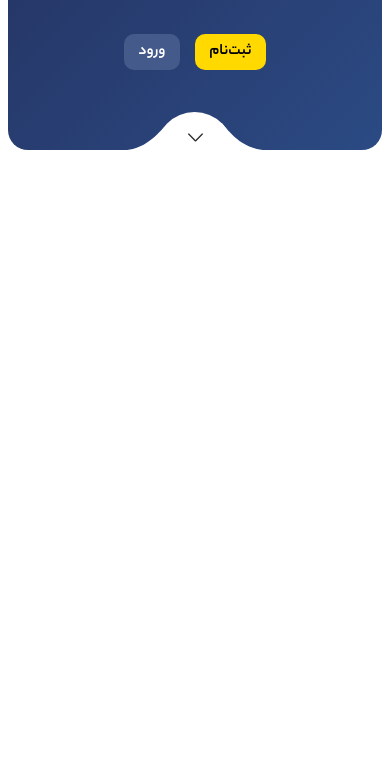
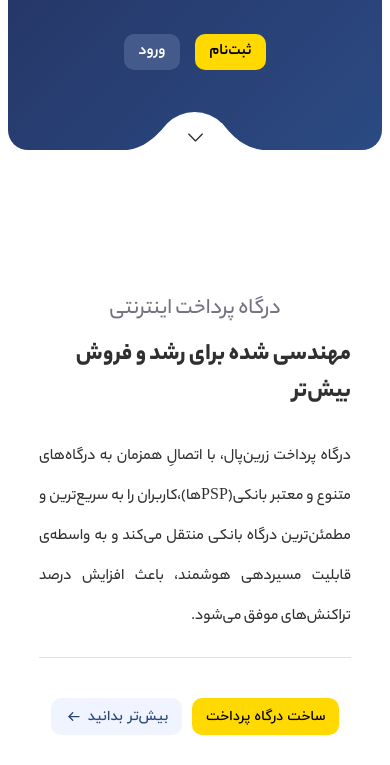
Before and after one commit to MagidAsh/Zarinpal-HTML-CSS-JS, a plain HTML site: page index.html in a window 390 px wide. Shown: the part 582-1347 px from the top of the page. Before the commit the page ends 844 px from the top, so only its background shows below. Drawn offline with Linux system fonts and the light colour scheme.

Commit message:
Making cards

```diff
--- a/index.html
+++ b/index.html
@@ -143,6 +143,28 @@
         <img src="./images/down-arrow-svgrepo-com.svg" alt="down arrow" />
       </div>
     </main>
+    <section class="online-payment">
+      <div class="section-image">
+        <img src="./images/pg.svg" alt="image" />
+      </div>
+      <div class="section-text">
+        <h2>درگاه پرداخت اینترنتی</h2>
+        <h3>مهندسی شده برای رشد و فروش بیش‌تر</h3>
+        <p>
+          درگاه پرداخت زرین‌پال، با اتصالِ همزمان به درگاه‌های متنوع و معتبر
+          بانکی(PSPها)،کاربران را به سریع‌ترین و مطمئن‌ترین درگاه بانکی منتقل
+          می‌کند و به واسطه‌ی قابلیت مسیردهی هوشمند، باعث افزایش درصد تراکنش‌های
+          موفق می‌شود.
+        </p>
+        <div class="section-links">
+          <a href="#" class="first-button">ساخت درگاه پرداخت</a>
+          <a href="#" class="second-button"
+            >بیش‌تر بدانید
+            <img src="./images/arrow.svg" alt="arrow" />
+          </a>
+        </div>
+      </div>
+    </section>
     <script src="./js/script.js"></script>
   </body>
 </html>
--- a/styles/style.css
+++ b/styles/style.css
@@ -21,6 +21,7 @@
   background-color: var(--headr-bg-color);
   backdrop-filter: blur(20px);
   position: sticky;
+  z-index: 1000;
   top: 0;
   transition: all 0.3s ease;
 }
@@ -289,6 +290,87 @@
   cursor: pointer;
 }
 
+.online-payment {
+  width: 1170px;
+  margin: auto;
+  display: flex;
+  align-items: flex-start;
+  justify-content: space-between;
+}
+
+.section-image img {
+  width: 450px;
+  height: 480px;
+}
+
+.section-text {
+  margin: 30px 0;
+  width: 530px;
+}
+
+.section-text h2 {
+  color: #747480;
+  font-family: "YekanBakhMedium";
+  font-size: 1.4rem;
+  font-weight: 500;
+  margin: 20px 0 5px;
+}
+
+.section-text h3 {
+  color: #303030;
+  font-family: "YekanBakhHeavy";
+  font-size: 2rem;
+  font-weight: 600;
+  margin: 5px 0 10px;
+}
+
+.section-text p {
+  color: #303030;
+  font-family: YekanBakhMedium;
+  line-height: 40px;
+  text-align: justify;
+  border-bottom: 1px solid #dfe1e4;
+  padding-bottom: 20px;
+  margin-top: 16px;
+}
+
+.section-links {
+  margin-top: 40px;
+  display: flex;
+}
+
+.section-links .first-button {
+  font-family: "iranyekanwebmedium";
+  font-size: 0.875rem;
+  color: #000;
+  background-color: #ffd900;
+  padding: 9px 14px;
+  border: none;
+  border-radius: 10px;
+  margin-left: 10px;
+  text-decoration: none;
+  cursor: pointer;
+}
+
+.section-links .second-button {
+  font-family: "iranyekanwebmedium";
+  font-size: 0.875rem;
+  background-color: rgba(232, 239, 254, 0.7);
+  color: #28457b;
+  padding: 9px 14px;
+  border: none;
+  border-radius: 10px;
+  text-decoration: none;
+  cursor: pointer;
+  display: flex;
+  align-items: center;
+}
+
+.section-links .second-button img {
+  width: 18px;
+  height: 15px;
+  margin-right: 5px;
+}
 /* Animations */
 
 @keyframes fadeInDown {
@@ -322,6 +404,9 @@
   }
   .banner-image img {
     width: 430px;
+  }
+  .online-payment {
+    width: 940px;
   }
 }
 
@@ -360,6 +445,14 @@
   .go-down {
     bottom: 38px;
   }
+  .online-payment {
+    width: auto;
+    flex-direction: column;
+    align-items: center;
+  }
+  .section-text {
+    width: 95%;
+  }
 }
 
 @media (max-width: 768px) {
@@ -375,6 +468,15 @@
   }
   .banner {
     margin: 0px 8px;
+  }
+  .section-text {
+    display: flex;
+    flex-direction: column;
+    align-items: center;
+  }
+  .section-image img {
+    width: 460px;
+    height: 540px;
   }
 }
 
@@ -392,4 +494,14 @@
     font-size: 16px;
     line-height: 36px;
   }
+  .section-image img {
+    display: none;
+  }
+  .section-text {
+    width: 80%;
+    padding: 0 10px;
+  }
+  .section-text h3 {
+    font-size: 1.5rem;
+  }
 }
```
